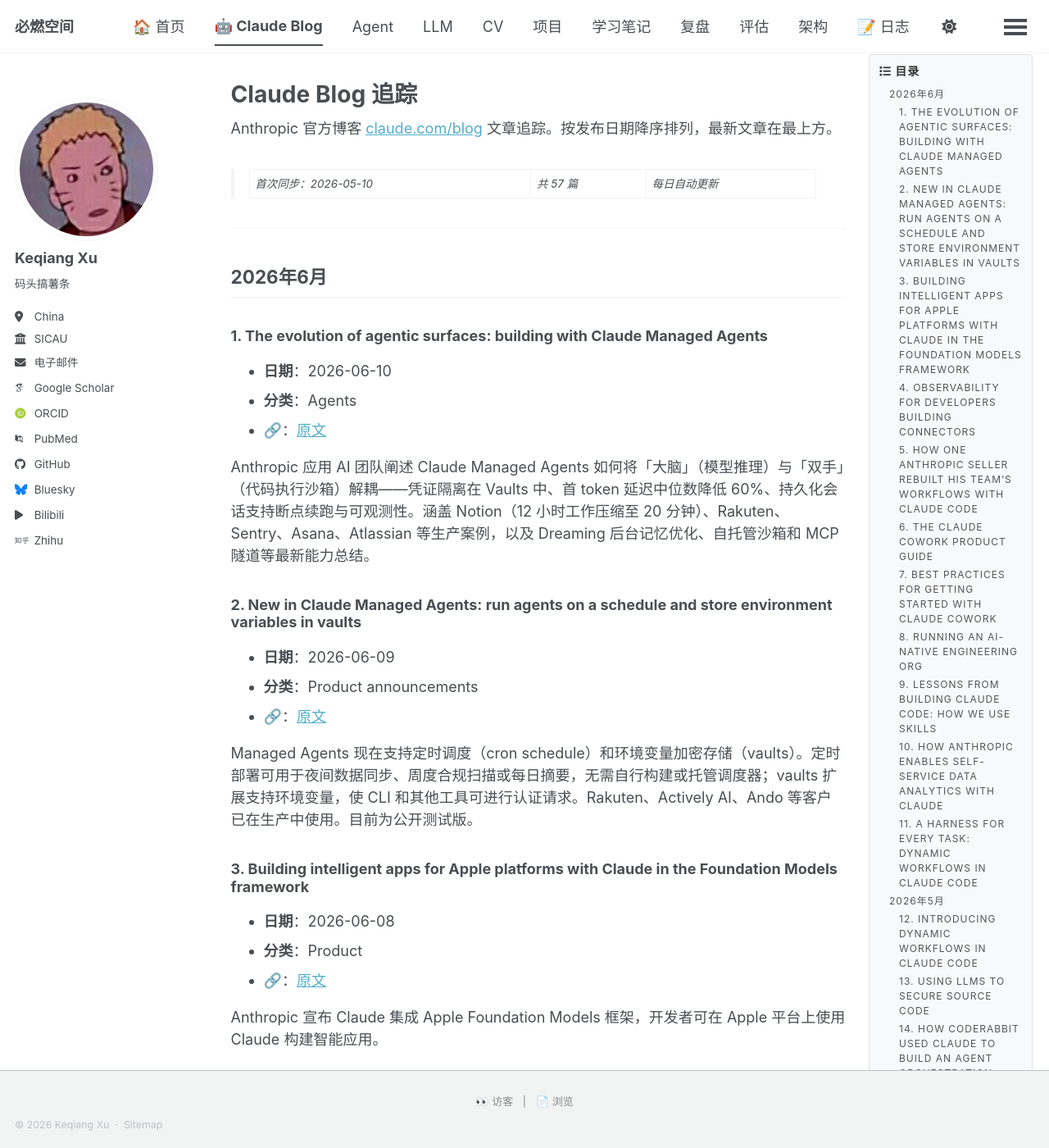
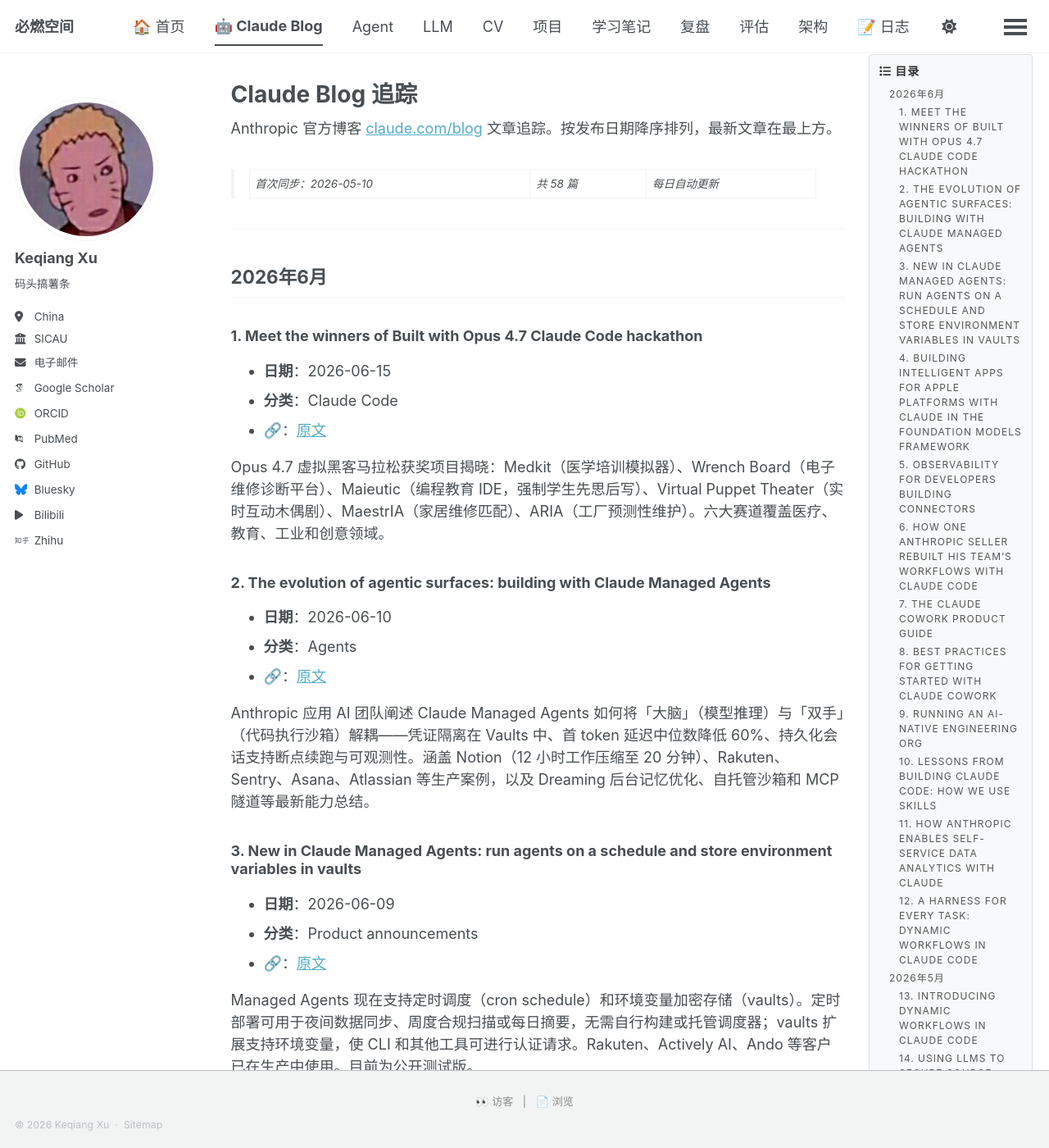
Before and after one commit to Qnh233/Qnh233.github.io, a Jekyll site: the page built from _pages/claude-blog.md, in a window 1280 px wide and 1400 px high. Shown: the whole window at 82% size. Built offline with Jekyll 4.4.1, drawn with Linux system fonts in a browser that asks for light colours; some web fonts are replaced; a script bundle is joined from its source files by our own code; library files that are not in the unit come from our copies; comment, search, counter and statistics services are not loaded; some of the changed text lies outside the part shown.

Commit message:
feat: sync 1 new Claude Blog article (Meet the winners of Built with Opus 4.7 hackathon) - total 58

```diff
--- a/_pages/claude-blog.md
+++ b/_pages/claude-blog.md
@@ -9,83 +9,90 @@
 
 Anthropic 官方博客 [claude.com/blog](https://claude.com/blog) 文章追踪。按发布日期降序排列，最新文章在最上方。
 
-> 首次同步：2026-05-10 | 共 57 篇 | 每日自动更新
+> 首次同步：2026-05-10 | 共 58 篇 | 每日自动更新
 
 ---
 
 ## 2026年6月
 
-### 1. The evolution of agentic surfaces: building with Claude Managed Agents
+### 1. Meet the winners of Built with Opus 4.7 Claude Code hackathon
+- **日期**：2026-06-15
+- **分类**：Claude Code
+- **🔗**：[原文](https://claude.com/blog/meet-the-winners-of-built-with-opus-4-7-claude-code-hackathon)
+
+Opus 4.7 虚拟黑客马拉松获奖项目揭晓：Medkit（医学培训模拟器）、Wrench Board（电子维修诊断平台）、Maieutic（编程教育 IDE，强制学生先思后写）、Virtual Puppet Theater（实时互动木偶剧）、MaestrIA（家居维修匹配）、ARIA（工厂预测性维护）。六大赛道覆盖医疗、教育、工业和创意领域。
+
+### 2. The evolution of agentic surfaces: building with Claude Managed Agents
 - **日期**：2026-06-10
 - **分类**：Agents
 - **🔗**：[原文](https://claude.com/blog/building-with-claude-managed-agents)
 
 Anthropic 应用 AI 团队阐述 Claude Managed Agents 如何将「大脑」（模型推理）与「双手」（代码执行沙箱）解耦——凭证隔离在 Vaults 中、首 token 延迟中位数降低 60%、持久化会话支持断点续跑与可观测性。涵盖 Notion（12 小时工作压缩至 20 分钟）、Rakuten、Sentry、Asana、Atlassian 等生产案例，以及 Dreaming 后台记忆优化、自托管沙箱和 MCP 隧道等最新能力总结。
 
-### 2. New in Claude Managed Agents: run agents on a schedule and store environment variables in vaults
+### 3. New in Claude Managed Agents: run agents on a schedule and store environment variables in vaults
 - **日期**：2026-06-09
 - **分类**：Product announcements
 - **🔗**：[原文](https://claude.com/blog/whats-new-in-claude-managed-agents)
 
 Managed Agents 现在支持定时调度（cron schedule）和环境变量加密存储（vaults）。定时部署可用于夜间数据同步、周度合规扫描或每日摘要，无需自行构建或托管调度器；vaults 扩展支持环境变量，使 CLI 和其他工具可进行认证请求。Rakuten、Actively AI、Ando 等客户已在生产中使用。目前为公开测试版。
 
-### 3. Building intelligent apps for Apple platforms with Claude in the Foundation Models framework
+### 4. Building intelligent apps for Apple platforms with Claude in the Foundation Models framework
 - **日期**：2026-06-08
 - **分类**：Product
 - **🔗**：[原文](https://claude.com/blog)
 
 Anthropic 宣布 Claude 集成 Apple Foundation Models 框架，开发者可在 Apple 平台上使用 Claude 构建智能应用。
 
-### 4. Observability for developers building connectors
+### 5. Observability for developers building connectors
 - **日期**：2026-06-08
 - **分类**：Product
 - **🔗**：[原文](https://claude.com/blog/observability-for-developers-building-connectors)
 
 Connector 开发者现可监控其连接器在 Claude 全系产品中的表现。已发布到目录的连接器获得仪表盘，可追踪活跃用户数、工具调用总量、目录排名、健康评分、错误率和延迟，支持按工具拆解错误。MCP 服务器提交到目录的操作现可直接在 Claude 应用内完成。已在公开测试版中可用。
 
-### 5. How one Anthropic seller rebuilt his team's workflows with Claude Code
+### 6. How one Anthropic seller rebuilt his team's workflows with Claude Code
 - **日期**：2026-06-05
 - **分类**：Claude Code / Enterprise AI
 - **🔗**：[原文](https://claude.com/blog/how-anthropic-uses-claude-gtm-engineering)
 
 Anthropic GTM 产品经理 Jared Sires 从未写过代码的客户经理转型为用 Claude Code 构建销售工具链。核心工具 CLAFTS（Claude Drafts）约 4,300 行全由 Claude Code 生成，内嵌 Gmail 自动写客户邮件草稿，匹配个人写作风格，按关系调整语气。每天节省 10-15 小时。团队级扩展——Sales Plugin（Cowork 插件）覆盖 Salesforce、Gong、Google Calendar 等系统。上线数月后约 80% 销售团队在使用。
 
-### 6. The Claude Cowork product guide
+### 7. The Claude Cowork product guide
 - **日期**：2026-06-05
 - **分类**：Enterprise AI
 - **🔗**：[原文](https://claude.com/blog/the-claude-cowork-product-guide)
 
 Anthropic 发布 Claude Cowork 产品指南（可下载 PDF）。Claude Cowork 定位为知识工作代理——能读写本地文件、跨 Slack 和 Google Drive 执行多步骤任务、产出实际交付物。差异化在于"你描述目标和期望产出，Claude 规划步骤并执行"。
 
-### 7. Best practices for getting started with Claude Cowork
+### 8. Best practices for getting started with Claude Cowork
 - **日期**：2026-06-03
 - **分类**：Enterprise AI
 - **🔗**：[原文](https://claude.com/blog/best-practices-for-getting-started-with-claude-cowork)
 
 Anthropic 增长营销经理撰写的 Claude Cowork 实战指南（90% 工作已在 Cowork 完成）。Chat/Cowork/Code 区分框架：Chat 适合问答头脑风暴，Cowork 适合产生可交付成果（多步骤/多文件/多应用委托性任务），Code 是开发者构建空间。Cowork 任务的五特征：多输入、有输出产物、会重复执行、知道"好"长什么样、中间步骤无聊。
 
-### 8. Running an AI-native engineering org
+### 9. Running an AI-native engineering org
 - **日期**：2026-06-03
 - **分类**：Claude Code
 - **🔗**：[原文](https://claude.com/blog/running-an-ai-native-engineering-org)
 
 Claude Code 团队工程负责人撰写。核心论点：写代码/测试/重构已不再是瓶颈——验证、代码审查和安全取代它们。四个被重写的规范：JIT 规划替代六个月路线图、先问 Claude 再问人、Claude 处理风格/bug/测试代码审查、角色模糊化。三大铁律：全员吃狗粮、组织扁平、废弃无效流程。
 
-### 9. Lessons from building Claude Code: How we use skills
+### 10. Lessons from building Claude Code: How we use skills
 - **日期**：2026-06-03
 - **分类**：Claude Code
 - **🔗**：[原文](https://claude.com/blog/lessons-from-building-claude-code-how-we-use-skills)
 
 Claude Code 团队梳理内部 Skills 体系，归纳为九大类别：库/API 参考、产品验证、数据获取与分析、业务流程与团队自动化、代码脚手架与模板、代码质量与审查、CI/CD 与部署、运维 Runbook、基础设施运维。Skill 构建三技巧：不要重复常识、Gotchas 部分信号密度最高、好 Skill 干净落入一个类别。
 
-### 10. How Anthropic enables self-service data analytics with Claude
+### 11. How Anthropic enables self-service data analytics with Claude
 - **日期**：2026-06-03
 - **分类**：Enterprise AI
 - **🔗**：[原文](https://claude.com/blog/how-anthropic-enables-self-service-data-analytics-with-claude)
 
 Anthropic 内部 95% 商业分析查询已由 Claude 自动化。核心论点：分析准确率是上下文和验证问题，不是代码生成问题。三大失败模式：概念→实体歧义、数据陈旧、检索失败。智能数据分析栈：数据基础层（canonical 单一真相源数据集）→ 维护验证层（持续维护防腐化）→ Skills 层（确保 agent 找到正确答案）。
 
-### 11. A harness for every task: dynamic workflows in Claude Code
+### 12. A harness for every task: dynamic workflows in Claude Code
 - **日期**：2026-06-02
 - **分类**：Claude Code
 - **🔗**：[原文](https://claude.com/blog/a-harness-for-every-task-dynamic-workflows-in-claude-code)
@@ -268,154 +275,154 @@
 
 ## 2026年4月及更早
 
-### 36. Building AI agents for the enterprise
+### 37. Building AI agents for the enterprise
 - **日期**：2026-04-30
 - **分类**：Agents
 - **🔗**：[原文](https://claude.com/blog/building-ai-agents-for-the-enterprise)
 
 企业 AI 代理建设指南。基于 Anthropic 经济指数（美国 40% 员工工作中使用 AI），阐述企业 AI 转型三大支柱，含 L'Oreal、Lyft、Rakuten 客户案例及六个月部署框架。
 
-### 37. Claude Security is now in public beta
+### 38. Claude Security is now in public beta
 - **日期**：2026-04-30
 - **分类**：Product
 - **🔗**：[原文](https://claude.com/blog/claude-security-is-now-in-public-beta)
 
 Claude Security 进入公开测试阶段，面向企业安全团队提供 AI 安全能力。
 
-### 38. Lessons from building Claude Code: Prompt caching is everything
+### 39. Lessons from building Claude Code: Prompt caching is everything
 - **日期**：2026-04-30
 - **分类**：Claude Code
 - **🔗**：[原文](https://claude.com/blog/lessons-from-building-claude-code-prompt-caching-is-everything)
 
 Prompt caching 优化核心经验：系统提示词按静态在前动态在后最大化缓存命中、不要在会话中途切换模型、不要中途增删工具（破坏整体缓存）、Plan Mode 围绕缓存约束设计。缓存命中率过低触发 SEV 告警。
 
-### 39. How Kepler built verifiable AI for financial services with Claude
+### 40. How Kepler built verifiable AI for financial services with Claude
 - **日期**：2026-04-30
 - **分类**：Enterprise AI
 - **🔗**：[原文](https://claude.com/blog/how-kepler-built-verifiable-ai-for-financial-services-with-claude)
 
 Kepler 利用 Claude 为金融服务业构建可验证 AI 系统。
 
-### 40. Deploying agentic AI across the enterprise with Claude Cowork
+### 41. Deploying agentic AI across the enterprise with Claude Cowork
 - **日期**：2026-04-29
 - **分类**：Agents
 - **🔗**：[原文](https://claude.com/blog/deploying-agentic-ai-across-the-enterprise-with-claude-cowork)
 
 通过 Claude Cowork 在企业中部署智能体 AI 的指南。
 
-### 41. Claude API skill now in CodeRabbit, JetBrains, Resolve AI, and Warp
+### 42. Claude API skill now in CodeRabbit, JetBrains, Resolve AI, and Warp
 - **日期**：2026-04-29
 - **分类**：Agents
 - **🔗**：[原文](https://claude.com/blog/claude-api-skill-now-in-coderabbit-jetbrains-resolve-ai-and-warp)
 
 Claude API 技能集成到 CodeRabbit、JetBrains、Resolve AI 和 Warp 等开发工具。
 
-### 42. Product development in the agentic era
+### 43. Product development in the agentic era
 - **日期**：2026-04-29
 - **分类**：Agents
 - **🔗**：[原文](https://claude.com/blog/product-development-in-the-agentic-era)
 
 探讨智能体时代的产品开发方法论。
 
-### 43. Onboarding Claude Code like a new developer: Lessons from 17 years of development
+### 44. Onboarding Claude Code like a new developer: Lessons from 17 years of development
 - **日期**：2026-04-28
 - **分类**：Claude Code
 - **🔗**：[原文](https://claude.com/blog/onboarding-claude-code-like-a-new-developer-lessons-from-17-years-of-development)
 
 将 Claude Code 当作"新开发者"入职的经验和最佳实践。
 
-### 44. New connectors in Claude for everyday life
+### 45. New connectors in Claude for everyday life
 - **日期**：2026-04-23
 - **分类**：Product
 - **🔗**：[原文](https://claude.com/blog/new-connectors-in-claude-for-everyday-life)
 
 Claude 新增日常生活连接器，扩展与日常工具和服务的集成能力。
 
-### 45. Built-in memory for Claude Managed Agents
+### 46. Built-in memory for Claude Managed Agents
 - **日期**：2026-04-23
 - **分类**：Product
 - **🔗**：[原文](https://claude.com/blog/built-in-memory-for-claude-managed-agents)
 
 Claude Managed Agents 新增内置记忆功能。
 
-### 46. Building agents that reach production systems with MCP
+### 47. Building agents that reach production systems with MCP
 - **日期**：2026-04-22
 - **分类**：Agents
 - **🔗**：[原文](https://claude.com/blog/building-agents-that-reach-production-systems-with-mcp)
 
 使用 MCP 构建能连接生产系统的 AI 智能体。
 
-### 47. Introducing Claude Design by Anthropic Labs
+### 48. Introducing Claude Design by Anthropic Labs
 - **日期**：2026-04-17
 - **分类**：Product
 - **🔗**：[原文](https://www.anthropic.com/news)
 
 Anthropic Labs 推出 Claude Design，支持创建交互式设计、原型、幻灯片等视觉作品。
 
-### 48. Redesigning Claude Code on desktop for parallel agents
+### 49. Redesigning Claude Code on desktop for parallel agents
 - **日期**：2026-04-14
 - **分类**：Product
 - **🔗**：[原文](https://claude.com/blog/redesigning-claude-code-on-desktop-for-parallel-agents)
 
 Claude Code 桌面端重新设计，支持并行智能体操作。
 
-### 49. Preparing your security program for AI-accelerated offense
+### 50. Preparing your security program for AI-accelerated offense
 - **日期**：2026-04-10
 - **分类**：Security
 - **🔗**：[原文](https://claude.com/blog/preparing-your-security-program-for-ai-accelerated-offense)
 
 如何为 AI 加速的攻击手段准备安全防护方案。
 
-### 50. Claude Managed Agents: get to production 10x faster
+### 51. Claude Managed Agents: get to production 10x faster
 - **日期**：2026-04-08
 - **分类**：Product
 - **🔗**：[原文](https://claude.com/blog/claude-managed-agents-get-to-production-10x-faster)
 
 Claude Managed Agents 帮助企业将智能体部署速度提升 10 倍。
 
-### 51. Project Glasswing
+### 52. Project Glasswing
 - **日期**：2026-04-07
 - **分类**：Security
 - **🔗**：[原文](https://www.anthropic.com/news)
 
 新安全倡议 Project Glasswing，联合 AWS、Apple、Broadcom、Cisco、CrowdStrike、Google、JPMorganChase 等公司，致力于保护全球最关键的软件。
 
-### 52. Harnessing Claude's intelligence
+### 53. Harnessing Claude's intelligence
 - **日期**：2026-04-02
 - **分类**：Guide
 - **🔗**：[原文](https://claude.com/blog/harnessing-claudes-intelligence)
 
 如何充分利用 Claude 的智能能力。
 
-### 53. What 81,000 people want from AI
+### 54. What 81,000 people want from AI
 - **日期**：2026-03-18
 - **分类**：Research
 - **🔗**：[原文](https://www.anthropic.com/news)
 
 近 81,000 名 Claude.ai 用户参与的同类最大规模定性研究，了解用户如何使用 AI 以及期望。
 
-### 54. Claude now creates interactive charts, diagrams and visualizations
+### 55. Claude now creates interactive charts, diagrams and visualizations
 - **日期**：2026-03-12
 - **分类**：Product
 - **🔗**：[原文](https://claude.com/blog/claude-now-creates-interactive-charts-diagrams-and-visualizations)
 
 Claude 新增创建交互式图表和可视化内容的能力。
 
-### 55. Claude is a space to think
+### 56. Claude is a space to think
 - **日期**：2026-02-04
 - **分类**：Announcement
 - **🔗**：[原文](https://www.anthropic.com/news)
 
 Anthropic 明确 Claude 保持无广告模式，解释广告激励机制与有用 AI 助手不兼容。
 
-### 56. How enterprises are building AI agents in 2026
+### 57. How enterprises are building AI agents in 2026
 - **日期**：2025-12-09
 - **分类**：Agents
 - **🔗**：[原文](https://claude.com/blog/how-enterprises-are-building-ai-agents-in-2026)
 
 2026 年企业构建 AI 智能体的趋势和方法。
 
-### 57. Improving frontend design through Skills
+### 58. Improving frontend design through Skills
 - **日期**：2025-11-12
 - **分类**：Guide
 - **🔗**：[原文](https://claude.com/blog/improving-frontend-design-through-skills)
@@ -424,4 +431,4 @@
 
 ---
 
-*最后更新：2026-06-13 · 共 57 篇文章*
+*最后更新：2026-06-16 · 共 58 篇文章*
```
Also changed, not shown: other parts of _pages/claude-blog.md (+24 -24 lines).
